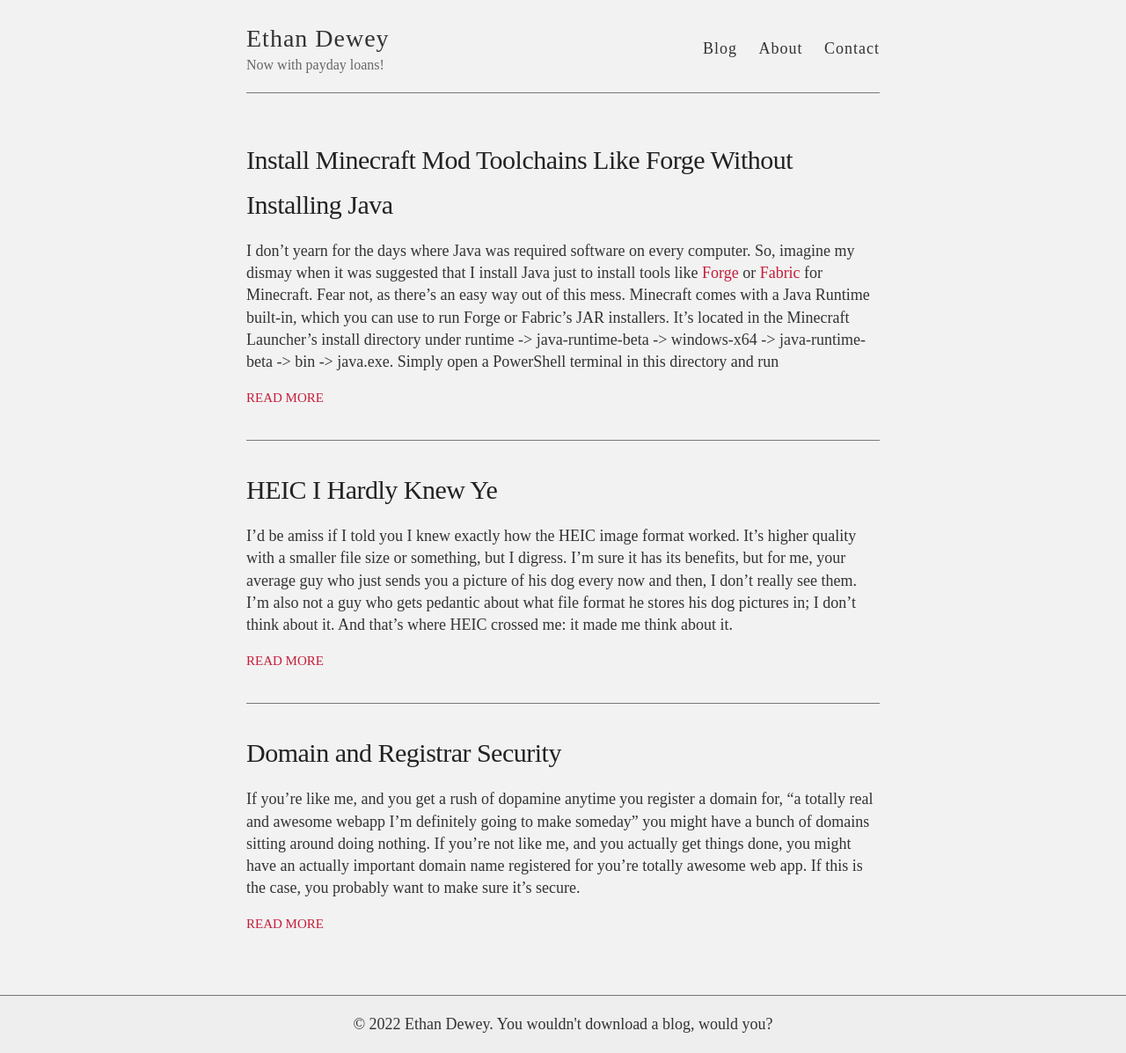
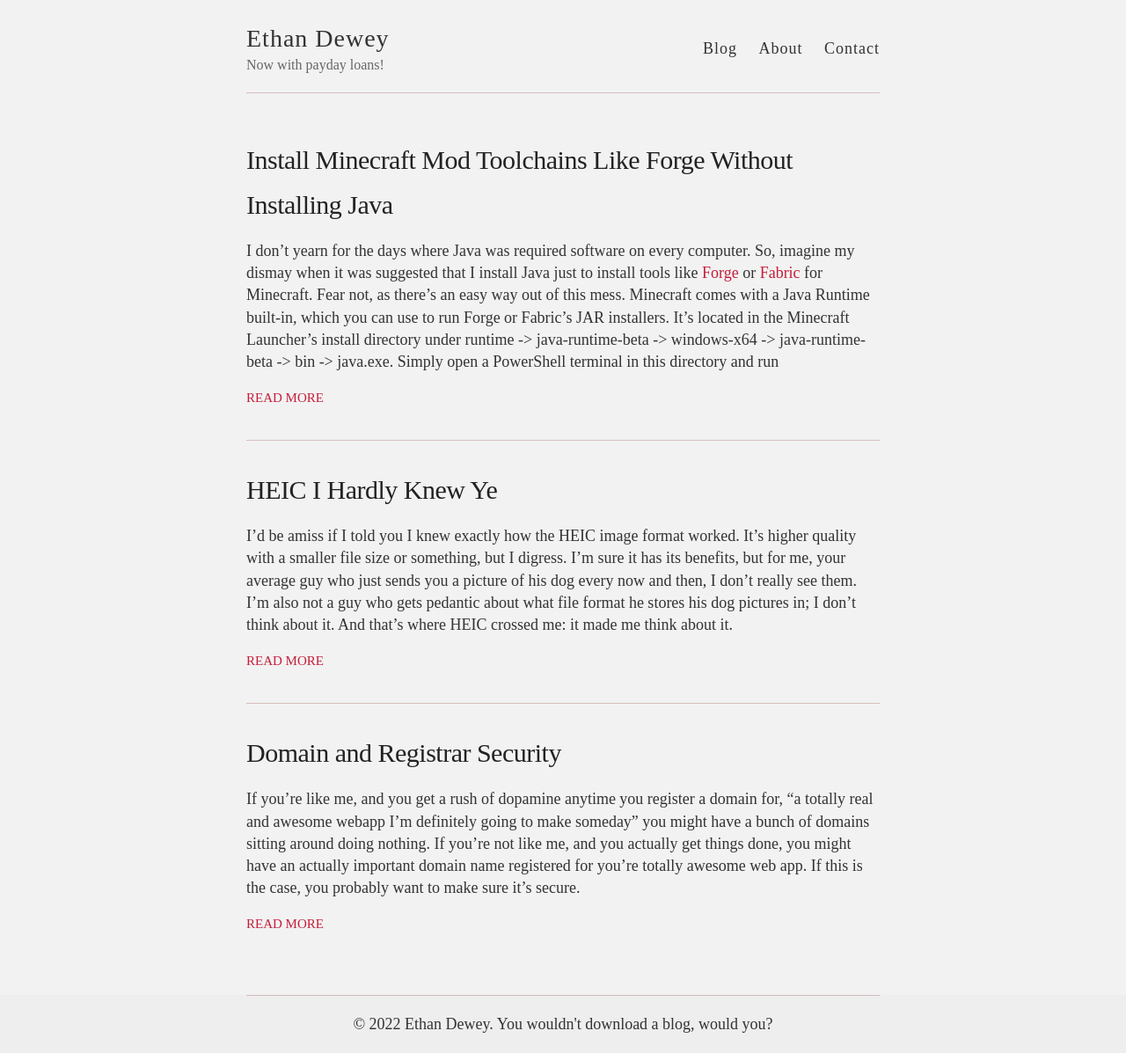
Before and after one commit to conjuredbytes/conjuredbytes.github.io, a Jekyll site: the page built from index.html, in a window 1280 px wide. Shown: the whole page at 88% size. Built offline with Jekyll 4.4.1, drawn with Linux system fonts in a browser that asks for light colours; some web fonts are replaced.

Commit message:
stuff lol

```diff
--- a/_sass/_variables.scss
+++ b/_sass/_variables.scss
@@ -9,7 +9,7 @@ $red: #C41E3A;
 
 // Grays
 $black: #000;
-$tansparentBlack: rgba(0, 0, 0, 0.5);
+$tansparentBlack: rgba(156, 69, 69, 0.3);
 $darkerGray: #222;
 $darkGray: #333;
 $gray: #666;
--- a/style.scss
+++ b/style.scss
@@ -258,13 +258,13 @@ nav {
 
 .wrapper-footer {
   margin-top: 50px;
-  border-top: 1px solid $tansparentBlack;
   background-color: $lightGray;
 }
 
 footer {
   padding: 20px 0;
   text-align: center;
+  border-top: 1px solid $tansparentBlack;
 }
 
 // Settled on moving the import of syntax highlighting to the bottom of the CSS
```
